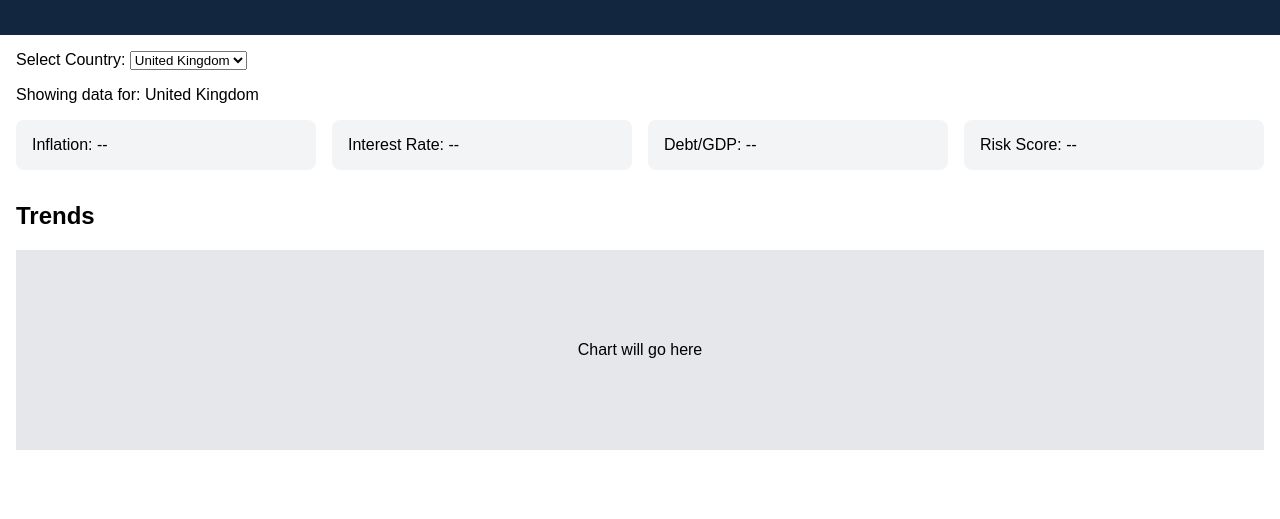
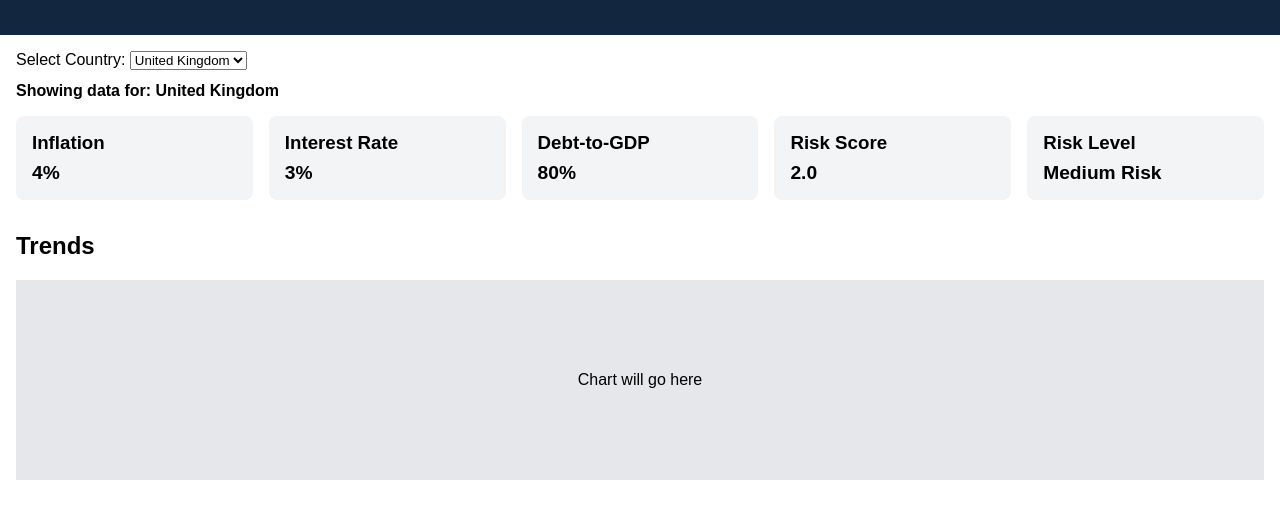
Before and after one commit to PauliusDataScience/sovereign-risk-dashboard, a website: page index.html in a window 1280 px wide. Shown: the part 77-596 px from the top of the page. Drawn offline with Linux system fonts and the light colour scheme.

Commit message:
Display sample macro data and risk result in dashboard

```diff
--- a/index.html
+++ b/index.html
@@ -29,10 +29,32 @@
 
     <!-- KPI Cards -->
     <section id="kpis">
-      <div class="card">Inflation: --</div>
-      <div class="card">Interest Rate: --</div>
-      <div class="card">Debt/GDP: --</div>
-      <div class="card">Risk Score: --</div>
+
+      <div class="card">
+        <h3>Inflation</h3>
+        <p id="inflation-value">--</p>
+      </div>
+
+      <div class="card">
+        <h3>Interest Rate</h3>
+        <p id="interest-rate-value">--</p>
+      </div>
+
+      <div class="card">
+        <h3>Debt-to-GDP</h3>
+        <p id="debt-to-gdp-value">--</p>
+      </div>
+
+      <div class="card">
+        <h3>Risk Score</h3>
+        <p id="risk-score-value">--</p>
+      </div>
+
+      <div class="card">
+        <h3>Risk Level</h3>
+        <p id="risk-level-value">--</p>
+      </div>
+
     </section>
 
     <!-- Chart Placeholder -->
--- a/src/js/main.js
+++ b/src/js/main.js
@@ -1,17 +1,89 @@
-document.addEventListener("DOMContentLoaded", () => {
-  const countrySelect = document.getElementById("country-select");
-  const selectedCountryDisplay = document.getElementById(
-    "selected-country-display"
-  );
+const countryData = {
+  UK: {
+    name: "United Kingdom",
+    inflation: 4.0,
+    interestRate: 3.0,
+    debtToGdp: 80,
+  },
+  US: {
+    name: "United States",
+    inflation: 3.5,
+    interestRate: 5.0,
+    debtToGdp: 110,
+  },
+  DE: {
+    name: "Germany",
+    inflation: 2.0,
+    interestRate: 2.5,
+    debtToGdp: 65,
+  },
+};
 
-  function updateSelectedCountry() {
-    const selectedCountryName =
-      countrySelect.options[countrySelect.selectedIndex].text;
-    selectedCountryDisplay.textContent =
-      `Showing data for: ${selectedCountryName}`;
+function calculateRiskScore(inflation, interestRate, debtToGdp) {
+  let inflationScore = 1;
+  let interestRateScore = 1;
+  let debtScore = 1;
+
+  if (inflation > 6) {
+    inflationScore = 3;
+  } else if (inflation > 3) {
+    inflationScore = 2;
   }
 
-  countrySelect.addEventListener("change", updateSelectedCountry);
+  if (interestRate > 5) {
+    interestRateScore = 3;
+  } else if (interestRate > 2) {
+    interestRateScore = 2;
+  }
 
-  updateSelectedCountry();
+  if (debtToGdp > 100) {
+    debtScore = 3;
+  } else if (debtToGdp > 60) {
+    debtScore = 2;
+  }
+
+  return inflationScore * 0.3 + interestRateScore * 0.2 + debtScore * 0.5;
+}
+
+function classifyRisk(score) {
+  if (score < 1.7) {
+    return "Low Risk";
+  } else if (score <= 2.3) {
+    return "Medium Risk";
+  } else {
+    return "High Risk";
+  }
+}
+
+document.addEventListener("DOMContentLoaded", function () {
+  const countrySelect = document.getElementById("country-select");
+  const selectedCountryDisplay = document.getElementById("selected-country-display");
+  const inflationValue = document.getElementById("inflation-value");
+  const interestRateValue = document.getElementById("interest-rate-value");
+  const debtToGdpValue = document.getElementById("debt-to-gdp-value");
+  const riskScoreValue = document.getElementById("risk-score-value");
+  const riskLevelValue = document.getElementById("risk-level-value");
+
+  function updateDashboard() {
+    const selectedCountry = countrySelect.value;
+    const data = countryData[selectedCountry];
+
+    selectedCountryDisplay.textContent = "Showing data for: " + data.name;
+    inflationValue.textContent = data.inflation + "%";
+    interestRateValue.textContent = data.interestRate + "%";
+    debtToGdpValue.textContent = data.debtToGdp + "%";
+
+    const score = calculateRiskScore(
+      data.inflation,
+      data.interestRate,
+      data.debtToGdp
+    );
+
+    riskScoreValue.textContent = score.toFixed(1);
+    riskLevelValue.textContent = classifyRisk(score);
+  }
+
+  countrySelect.addEventListener("change", updateDashboard);
+
+  updateDashboard();
 });
--- a/src/styles/styles.css
+++ b/src/styles/styles.css
@@ -18,9 +18,14 @@
   margin-bottom: 1rem;
 }
 
+#selected-country-display {
+  margin-top: 0.75rem;
+  font-weight: bold;
+}
+
 #kpis {
   display: grid;
-  grid-template-columns: repeat(4, 1fr);
+  grid-template-columns: repeat(auto-fit, minmax(180px, 1fr));
   gap: 1rem;
   margin-bottom: 2rem;
 }
@@ -31,6 +36,17 @@
   border-radius: 8px;
 }
 
+.card h3 {
+  margin-top: 0;
+  margin-bottom: 0.5rem;
+}
+
+.card p {
+  margin: 0;
+  font-size: 1.2rem;
+  font-weight: bold;
+}
+
 .chart-placeholder {
   height: 200px;
   background: #e5e7eb;
```
